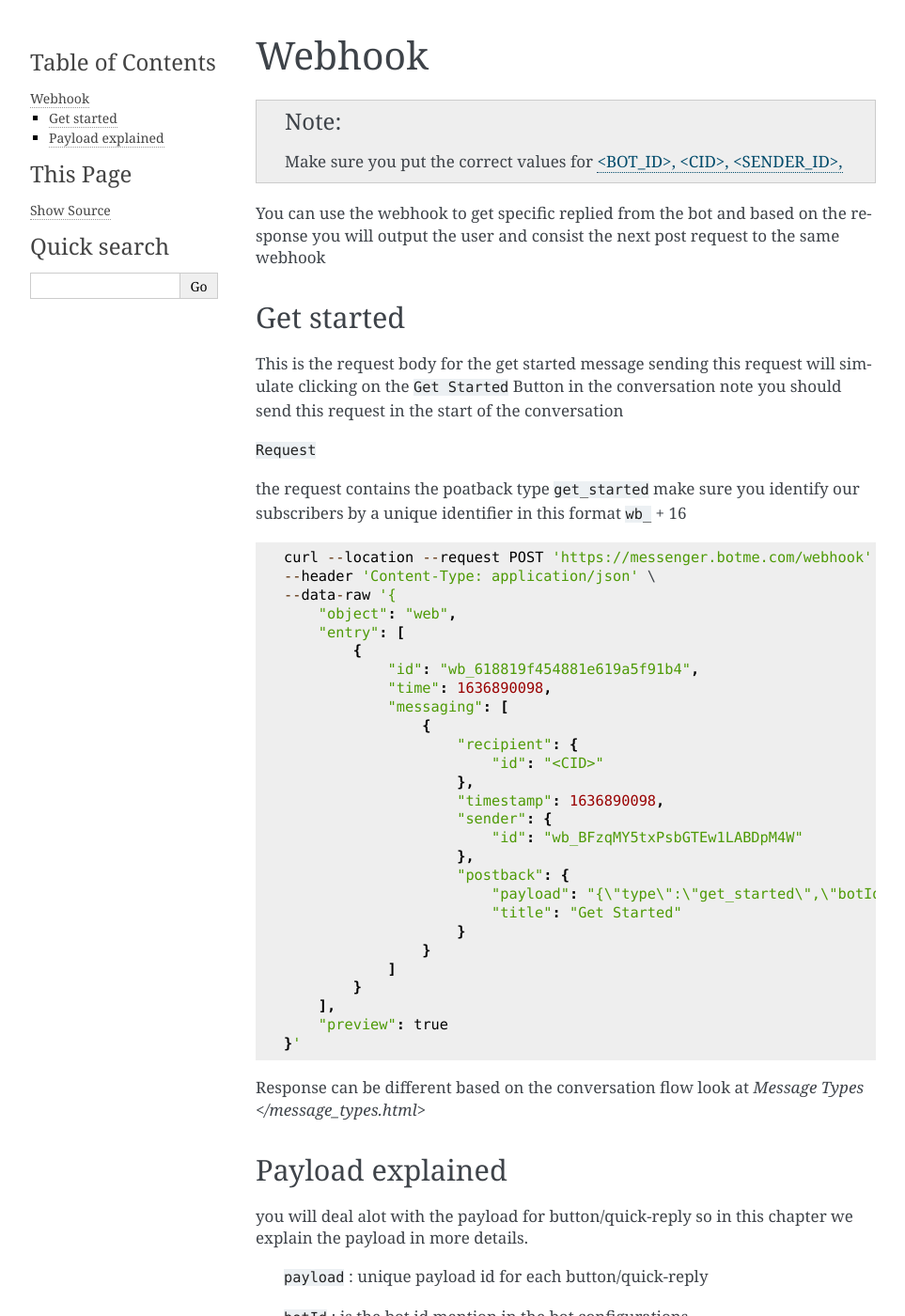
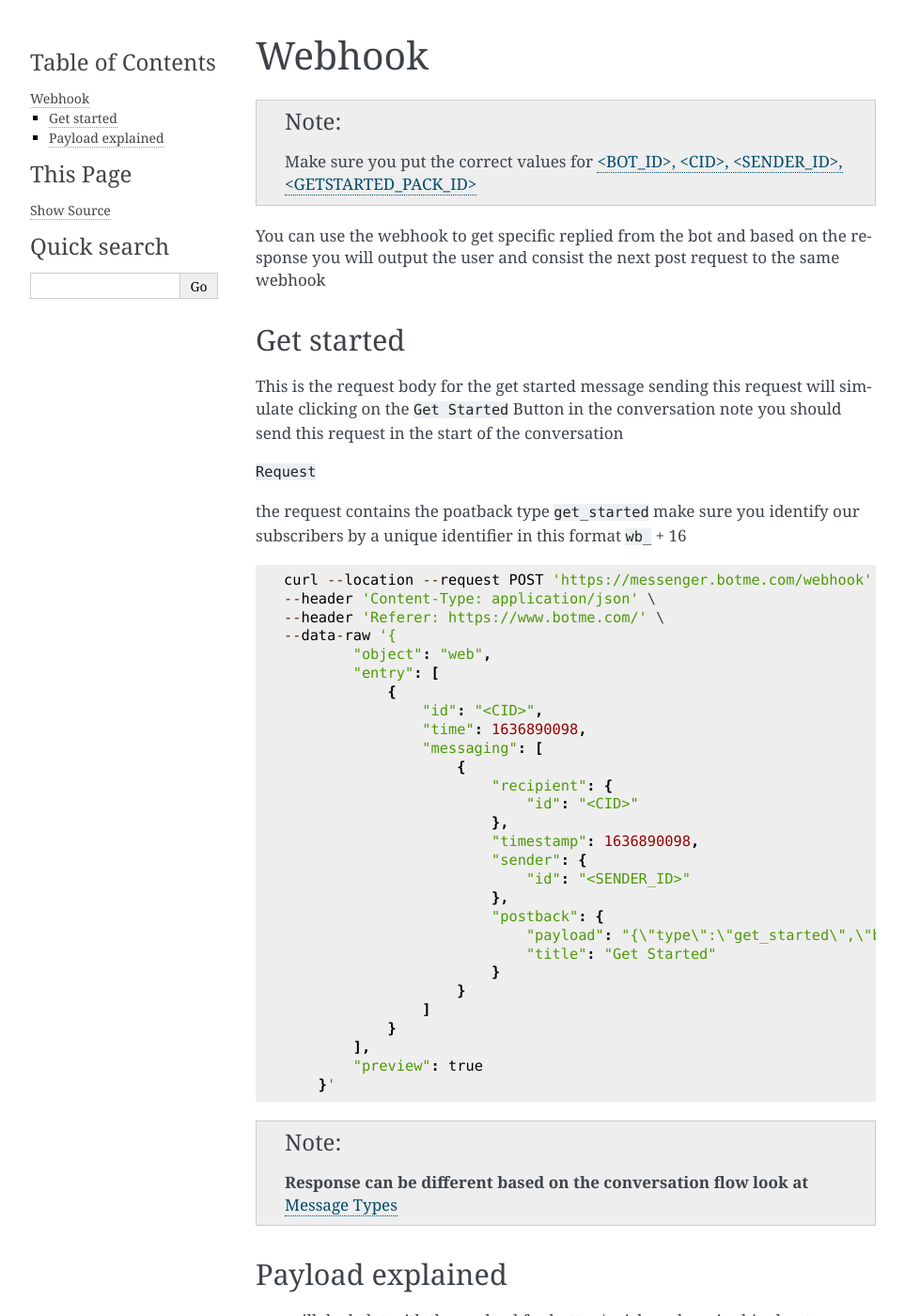
Before and after one commit to morecreative/botme-chatbot-api-docs, a Sphinx documentation site: the page built from docs/webhook.rst, in a window 1280 px wide and 1400 px high. Shown: the whole window at 94% size, without its empty margins (148-1111 px from the left). Built offline with Sphinx 7.4.7, drawn with Linux system fonts in a browser that asks for light colours.

Commit message:
message types and fix webhook request

```diff
--- a/docs/webhook.rst
+++ b/docs/webhook.rst
@@ -3,7 +3,7 @@ Webhook
 =========================
 .. note::
 
-    Make sure you put the correct values for `<BOT_ID>, <CID>, <SENDER_ID>,  </requirements.html>`_
+    Make sure you put the correct values for `<BOT_ID>, <CID>, <SENDER_ID>,<GETSTARTED_PACK_ID>  </requirements.html>`_
 
 
 You can use the webhook to get specific replied from the bot and based on the response
@@ -23,34 +23,37 @@ the request contains the poatback type ``get_started`` make sure you identify ou
 
     curl --location --request POST 'https://messenger.botme.com/webhook' \
     --header 'Content-Type: application/json' \
+    --header 'Referer: https://www.botme.com/' \
     --data-raw '{
-        "object": "web",
-        "entry": [
-            {
-                "id": "wb_618819f454881e619a5f91b4",
-                "time": 1636890098,
-                "messaging": [
-                    {
-                        "recipient": {
-                            "id": "<CID>"
-                        },
-                        "timestamp": 1636890098,
-                        "sender": {
-                            "id": "wb_BFzqMY5txPsbGTEw1LABDpM4W"
-                        },
-                        "postback": {
-                            "payload": "{\"type\":\"get_started\",\"botId\":<BOT_ID>,\"packId\":\"<GETSTARTED_PACK_ID>\"}",
-                            "title": "Get Started"
+            "object": "web",
+            "entry": [
+                {
+                    "id": "<CID>",
+                    "time": 1636890098,
+                    "messaging": [
+                        {
+                            "recipient": {
+                                "id": "<CID>"
+                            },
+                            "timestamp": 1636890098,
+                            "sender": {
+                                "id": "<SENDER_ID>"
+                            },
+                            "postback": {
+                                "payload": "{\"type\":\"get_started\",\"botId\":<BOT_ID>,\"packId\":\"<GETSTARTED_PACK_ID>\"}",
+                                "title": "Get Started"
+                            }
                         }
-                    }
-                ]
-            }
-        ],
-        "preview": true
-    }'
+                    ]
+                }
+            ],
+            "preview": true
+        }'
 ..
 
-Response can be different based on the conversation flow look at `Message Types </message_types.html>`
+.. note::
+
+    **Response can be different based on the conversation flow look at**  `Message Types </message_types.html>`_
 
 
 Payload explained
```
Also changed, not shown: docs/message_types.rst (+128 -9 lines), docs/_static/images/carosel.png (added), docs/_static/images/image.png (added).
